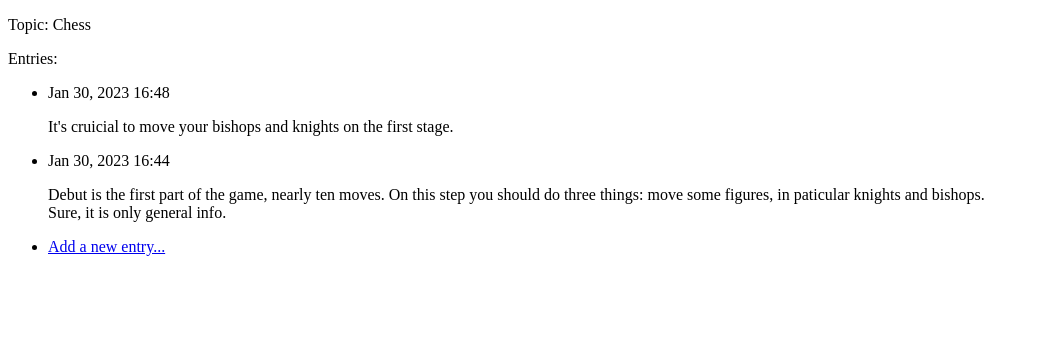
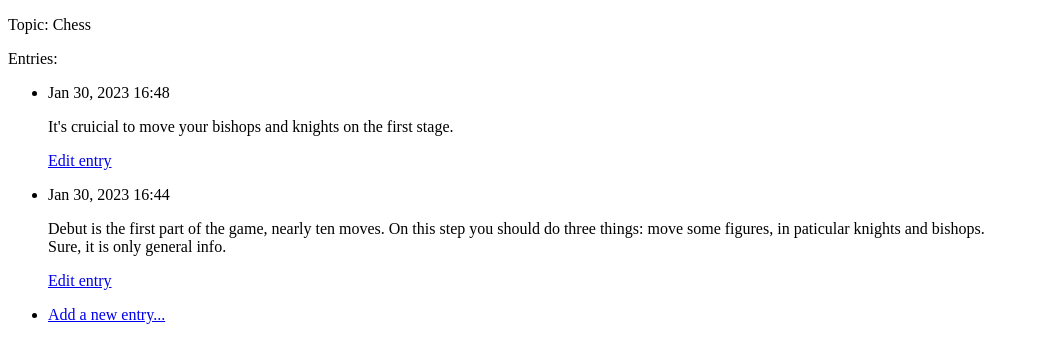
Before and after one commit to ma1n-git/learning_log, a Django app: page /topics/1/ in a window 1280 px wide. Shown: the part 26-389 px from the top of the page, without its empty margins (0-1039 px from the left). Run offline with Django 4.2, Linux system fonts and the light colour scheme; data comes from the database, SQL or seed files in the repository.

Commit message:
Edit entry

```diff
--- a/learning_logs/templates/learning_logs/topic.html
+++ b/learning_logs/templates/learning_logs/topic.html
@@ -10,6 +10,9 @@
     <li>
       <p>{{ entry.date_added|date:'M d, Y H:i' }}</p>
       <p>{{ entry.text|linebreaks }}</p>
+      <p>
+        <a href="{% url 'learning_logs:edit_entry' entry.id %}">Edit entry</a>
+      </p>
     </li>
     {% empty %}
     <li>There are no entries for this topic yet.</li>
--- a/learning_logs/urls.py
+++ b/learning_logs/urls.py
@@ -16,5 +16,7 @@ urlpatterns = [
     # Adding a new topic.
     path('new_topic/', views.new_topic, name='new_topic'),
     # Adding a new entry.
-    path('new_entry/<int:topic_id>/', views.new_entry, name='new_entry')
+    path('new_entry/<int:topic_id>/', views.new_entry, name='new_entry'),
+    # Editing an existing entry.
+    path('edit_entry/<int:entry_id>', views.edit_entry, name='edit_entry')
 ]
--- a/learning_logs/views.py
+++ b/learning_logs/views.py
@@ -1,7 +1,7 @@
 from django.shortcuts import render, redirect
 
 from .forms import TopicForm, EntryForm
-from .models import Topic
+from .models import Topic, Entry
 
 
 def main(request):
@@ -59,3 +59,23 @@ def new_entry(request, topic_id):
     # Show empty or invalid form.
     context = {'topic': topic, 'form': form}
     return render(request, 'learning_logs/new_entry.html', context)
+
+
+def edit_entry(request, entry_id):
+    """Edit an existing entry."""
+    entry = Entry.objects.get(entry_id)
+    topic = entry.topic
+
+    if request.method != 'POST':
+        # Initial request; pre-fill form with the current entry.
+        form = EntryForm(instance=entry)
+    else:
+        # POST data submitted; process data.
+        form = EntryForm(instance=entry, data=request.POST)
+        if form.is_valid():
+            form.save()
+            return redirect('learning_logsLtopic', topic_id=topic.id)
+
+    # Show editing form.
+    context = {'entry': entry, 'topic': topic, 'form': form}
+    return render(request, 'learning_logs/edit_entry.html', context)
```
Also changed, not shown: learning_logs/templates/learning_logs/edit_entry.html (added, +12 -0 lines).
